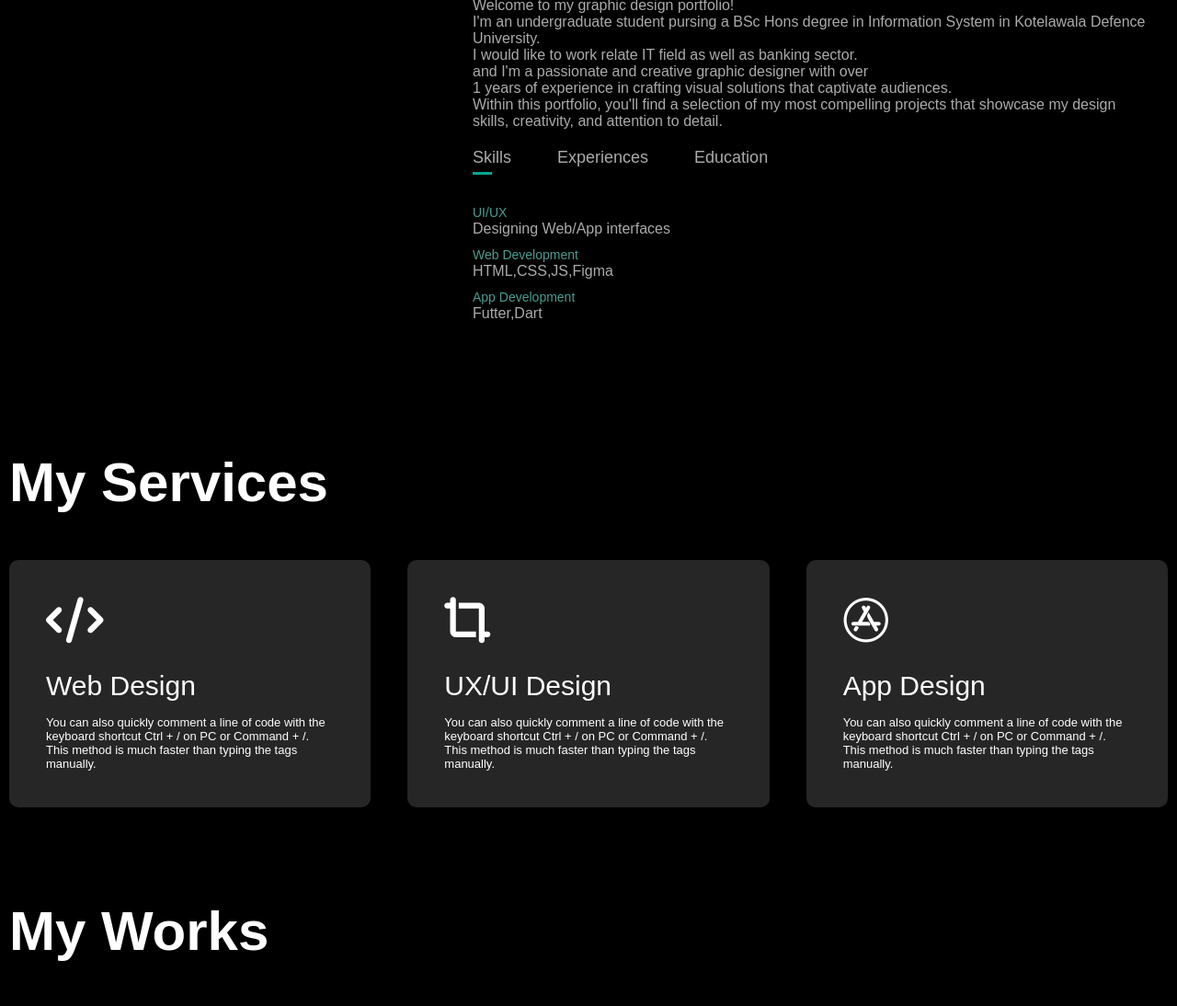
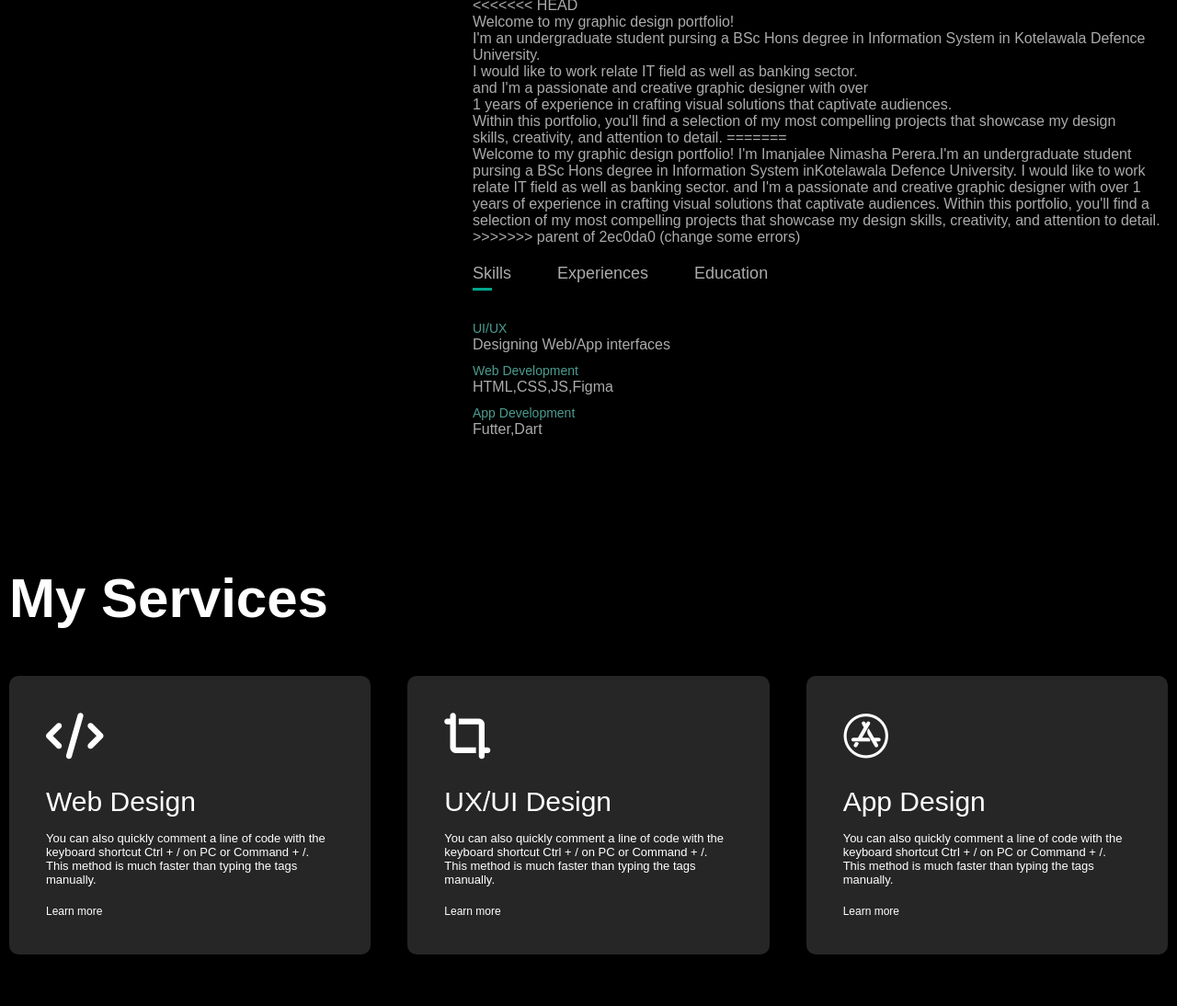
Before and after one commit to ImanjaleePerera/Portfolio, a plain HTML site: page portfolio.html in a window 1280 px wide. Shown: the part 962-2056 px from the top of the page at 92% size. Drawn offline with Linux system fonts and the light colour scheme.

Commit message:
Update portfolio.html

```diff
--- a/portfolio.html
+++ b/portfolio.html
@@ -42,6 +42,7 @@
             </div>
             <div class="about-col-2">
                 <h1 class="sub-title">About Me</h1>
+<<<<<<< HEAD
                 <p> Welcome to my graphic design portfolio!<br>
                     I'm an undergraduate student pursing a BSc Hons degree in Information System in Kotelawala Defence University.
                     <br>I would like to work relate IT field as well as banking sector.
@@ -49,6 +50,15 @@
                     <br>1 years of experience in crafting visual solutions that captivate audiences.
                     <br>Within this portfolio, you'll find a selection of my most compelling projects that showcase my design
                     <br>skills, creativity, and attention to detail.
+=======
+                <p> Welcome to my graphic design portfolio!
+                    I'm Imanjalee Nimasha Perera.I'm an undergraduate student pursing a BSc Hons degree in Information System inKotelawala Defence University.
+                    I would like to work relate IT field as well as banking sector.
+                    and I'm a passionate and creative graphic designer with over
+                    1 years of experience in crafting visual solutions that captivate audiences.
+                    Within this portfolio, you'll find a selection of my most compelling projects that showcase my design
+                    skills, creativity, and attention to detail.
+>>>>>>> parent of 2ec0da0 (change some errors)
                 </p>
                 <div class="tab-titles">
                     <p class="tab-links active-link" onclick="opentab('skills')">Skills</p>    <!-----categories 3 -->
@@ -92,7 +102,7 @@
                 <p>You can also quickly comment a line of code with the keyboard
                     shortcut Ctrl + / on PC or Command + /.
                     This method is much faster than typing the tags manually.</p>
-                    <!-- <a href="#">Learn more</a> -->
+                    <a href="#">Learn more</a>
             </div>
             <div>
                 <i class="fa-solid fa-crop-simple"></i>
@@ -100,7 +110,7 @@
                 <p>You can also quickly comment a line of code with the keyboard
                     shortcut Ctrl + / on PC or Command + /.
                     This method is much faster than typing the tags manually.</p>
-                    <!-- <a href="#">Learn more</a> -->
+                    <a href="#">Learn more</a>
             </div>
             <div>
                 <i class="fa-brands fa-app-store"></i>
@@ -108,7 +118,7 @@
                 <p>You can also quickly comment a line of code with the keyboard
                     shortcut Ctrl + / on PC or Command + /.
                     This method is much faster than typing the tags manually.</p>
-                    <!-- <a href="#">Learn more</a> -->
+                    <a href="#">Learn more</a>
             </div>
         </div>
     </div>
@@ -146,7 +156,7 @@
                 </div>
             </div>
         </div>
-        <!-- <a href="#" class="btn">See more</a> -->
+        <a href="#" class="btn">See more</a>
     </div>
 </div>
 <!-- -----------------------------contact------------------- -->
```
